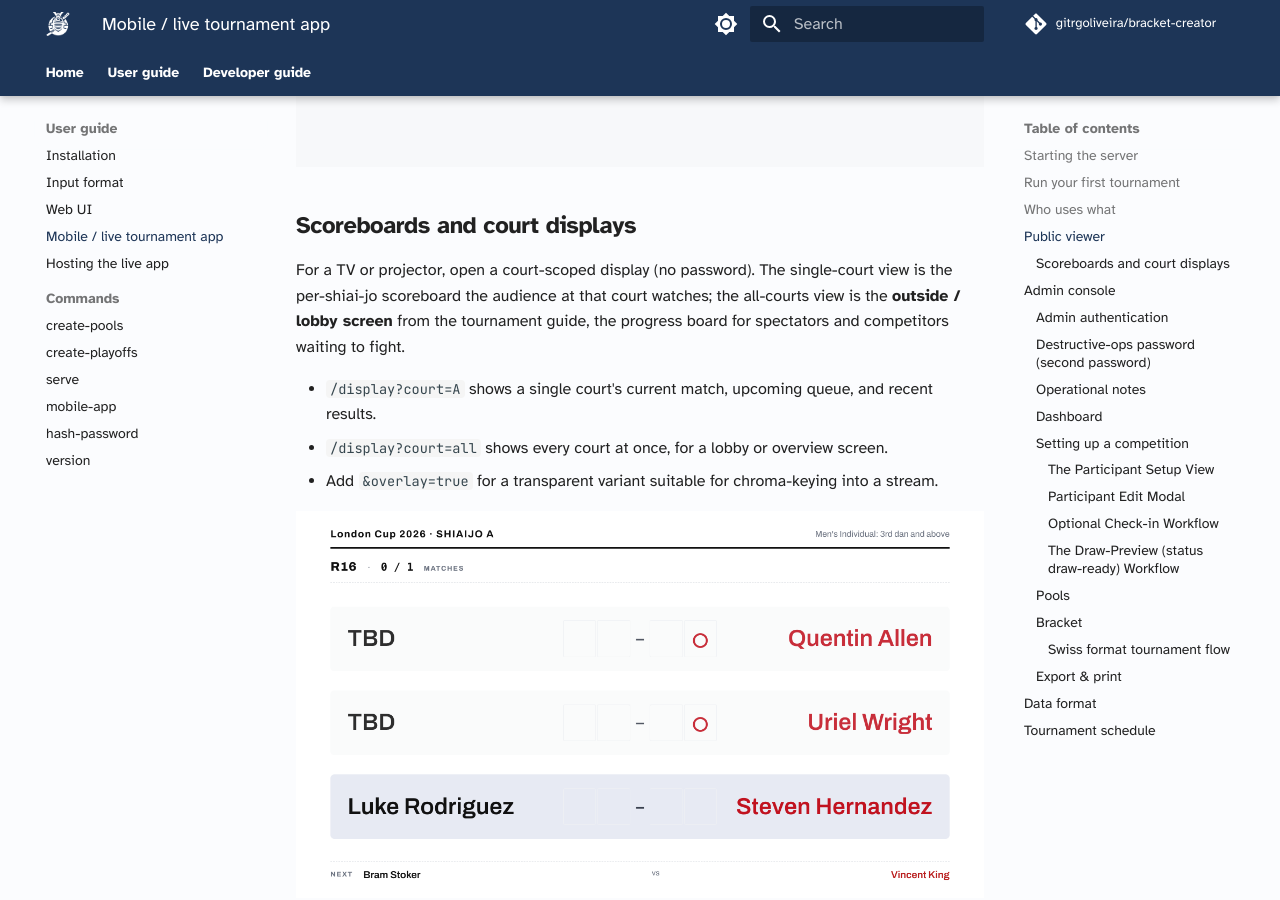
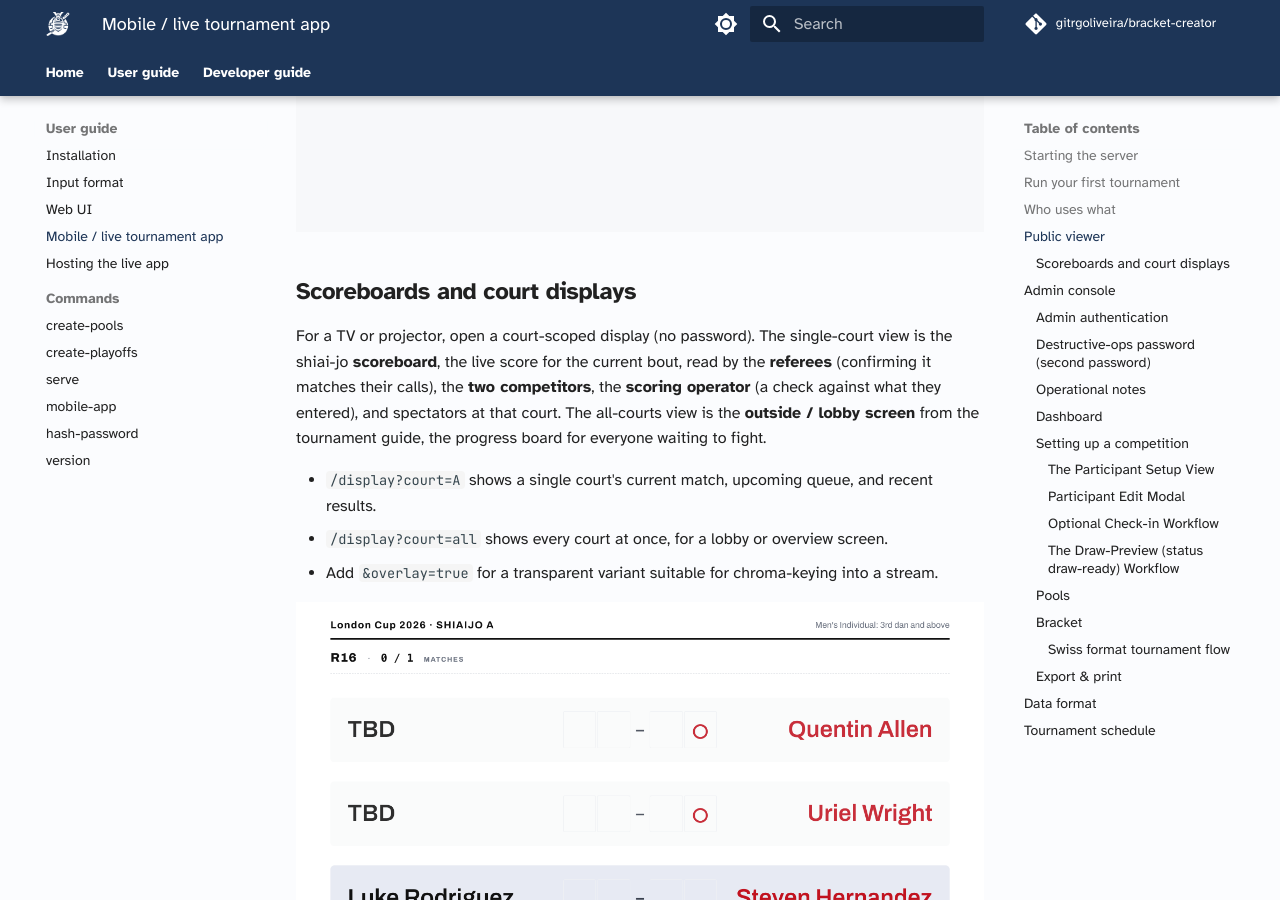
Before and after one commit to gitrgoliveira/bracket-creator, an MkDocs documentation site: the page built from docs/user-guide/mobile-app.md, in a window 1280 px wide and 900 px high, scrolled down 7461 px. Built offline with MkDocs 1.6.1 and Material for MkDocs 9.7.7, drawn with Linux system fonts in a browser that asks for light colours; comment, search, counter and statistics services are not loaded; some of the changed text lies outside the part shown.

Commit message:
docs: correct the scoreboard audience
The per-court scoreboard is not just for spectators: it is the shared live
score read by the referees (confirming it matches their calls), the two
competitors, the scoring operator (a check against what they entered), and the
court's spectators. Update the Scoreboards section and the "Who uses what" table
to reflect this, and keep the all-courts display as the outside/lobby screen.

Co-Authored-By: Claude Opus 4.8 <noreply@anthropic.com>

```diff
--- a/docs/user-guide/mobile-app.md
+++ b/docs/user-guide/mobile-app.md
@@ -60,7 +60,8 @@ A tournament has several audiences and roles, and each maps to a different surfa
 | **Competitors and teams** | their next match, and roughly how many bouts until it | Public viewer: add yourself to the **Watchlist** for an on-deck alert; your competition's schedule shows the bouts ahead of yours |
 | **Coaches** | when their players or a whole dojo fight; results so far | Public viewer: watch a player or a dojo on the Watchlist; recent results per competition |
 | **Spectators** | who is fighting where, with live scores | Public viewer: the all-shiai-jo schedule and live standings |
-| **Lobby / outside screen** | progress across every court at a glance | A TV on `/display?court=all` (all courts) or `/display?court=A` (one court) |
+| **Referees and the two competitors** | the agreed live score for the bout in front of them | The court **scoreboard** on a TV: `/display?court=A` |
+| **Lobby / outside screen** | progress across every court at a glance | A TV on `/display?court=all` (all courts) |
 | **Table operator** | record results for their court | Admin: the court's shiai-jo operator view and the score editor |
 | **Court manager** | call competitors, watch the queue | Admin: the shiai-jo view (current match plus the upcoming queue) |
 | **Tournament manager** | oversee all courts; set times, move matches | Admin: the [dashboard](#dashboard) and the [Tournament schedule](#tournament-schedule) |
@@ -84,7 +85,7 @@ Tap a competition to drill into its schedule, pool standings, and bracket. Aka (
 
 ### Scoreboards and court displays
 
-For a TV or projector, open a court-scoped display (no password). The single-court view is the per-shiai-jo scoreboard the audience at that court watches; the all-courts view is the **outside / lobby screen** from the tournament guide, the progress board for spectators and competitors waiting to fight.
+For a TV or projector, open a court-scoped display (no password). The single-court view is the shiai-jo **scoreboard**, the live score for the current bout, read by the **referees** (confirming it matches their calls), the **two competitors**, the **scoring operator** (a check against what they entered), and spectators at that court. The all-courts view is the **outside / lobby screen** from the tournament guide, the progress board for everyone waiting to fight.
 
 - `/display?court=A` shows a single court's current match, upcoming queue, and recent results.
 - `/display?court=all` shows every court at once, for a lobby or overview screen.
```
